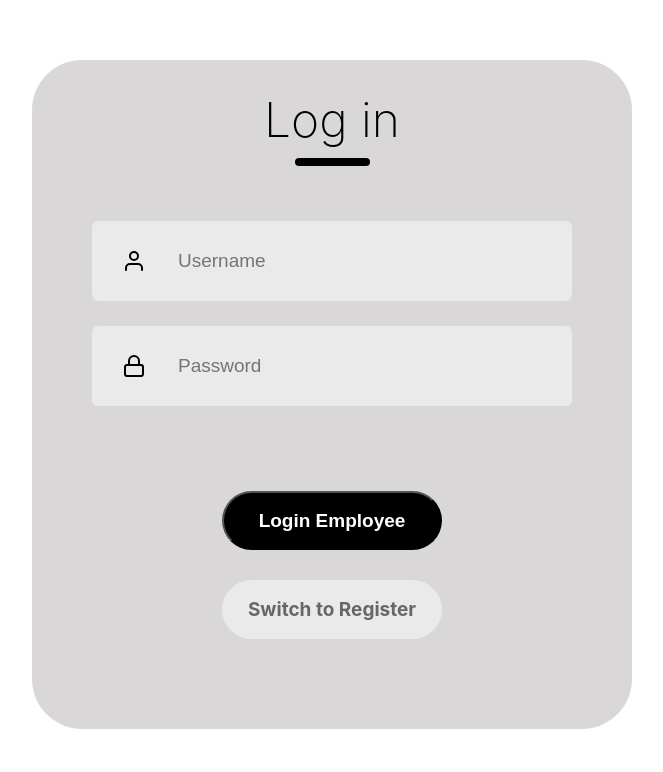
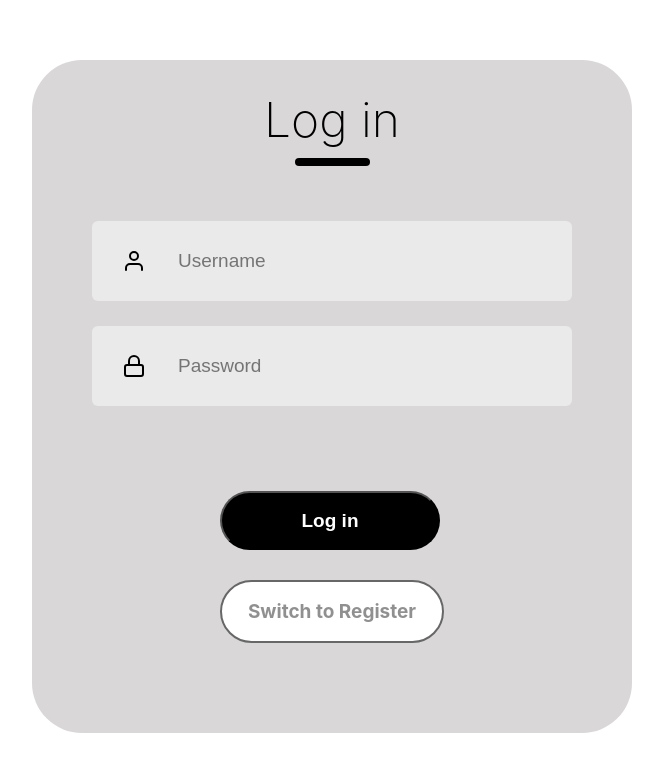
Before and after one commit to darrbrm/videoshoppe, a React (Create React App) app: page / in a window 1280 px wide. Shown: the part 140-912 px from the top of the page, without its empty margins (308-971 px from the left). Built offline with nearby package versions, Linux system fonts and the light colour scheme.

Commit message:
Updated styles and login error handling

```diff
--- a/src/Components/LoginSignup/LoginSignup.css
+++ b/src/Components/LoginSignup/LoginSignup.css
@@ -68,8 +68,10 @@
     gap: 30px;
     margin: 60px auto;
     pointer-events: all;
+    justify-content: center;
 }
 
+/* Primary submit button */
 .submit {
     display: flex;
     justify-content: center;
@@ -82,11 +84,54 @@
     font-size: 19px;
     font-weight: 700;
     cursor: pointer;
-    pointer-events: all;
+    transition: background 0.3s ease-in-out;
 }
 
+.submit:hover {
+    background: #333;
+}
+
+/* Alternate submit button (grayed out) */
 .gray {
     background: #EAEAEA;
     color: #676767;
     cursor: pointer;
 }
+
+.gray:hover {
+    background: #d0d0d0;
+}
+
+/* Error message styling */
+.error-message {
+    color: red;
+    background-color: #ffe6e6;
+    padding: 10px;
+    border-radius: 5px;
+    text-align: center;
+    margin-top: 10px;
+    font-weight: bold;
+}
+
+/* Switch button styling */
+.switch-btn {
+    display: flex;
+    justify-content: center;
+    align-items: center;
+    width: 220px;
+    height: 59px;
+    background: #ffffff;  /* White background */
+    border: 2px solid #676767; /* Darker outline */
+    color: #909090;  /* Slightly lighter than the border */
+    border-radius: 50px;
+    font-size: 19px;
+    font-weight: 700;
+    cursor: pointer;
+    transition: all 0.3s ease-in-out;
+}
+
+.switch-btn:hover {
+    background: #f5f5f5; /* Slightly darker on hover */
+    border-color: #505050; /* Darker border on hover */
+    color: #7a7a7a; /* Slightly darker text on hover */
+}
--- a/src/Components/LoginSignup/LoginSignup.jsx
+++ b/src/Components/LoginSignup/LoginSignup.jsx
@@ -13,44 +13,37 @@ const LoginSignup = () => {
   const [adminPassword, setAdminPassword] = useState('');
   const { setState } = useMyContext();
   const [error, setError] = useState('');
-  const [loading, setLoading] = useState(false);  // Loading state
+  const [loading, setLoading] = useState(false);
 
-  // Backend URL (make sure it's correct for your environment)
-  const backendUrl = 'http://localhost:5001';  // Adjust this as needed
+  const backendUrl = 'http://localhost:5001';
 
-  // Handle form submission
   const handleSubmit = async (e) => {
-    e.preventDefault();  // Prevent form from refreshing the page
-    setError('');  // Reset error state
-    setLoading(true);  // Set loading state to true
+    e.preventDefault();
+    setError('');
+    setLoading(true);
 
     try {
       let response;
+      if (action === 'Log in') {
+        response = await axios.post(`${backendUrl}/api/login`, { username, password });
+      } else {
+        response = await axios.post(`${backendUrl}/api/register`, { username, password, adminPassword });
+      }
 
-      if (action === 'Log in') {
-        // Sending a POST request for login
-        response = await axios.post(`${backendUrl}/api/login`, { username, password });
       if (response.data.success) {
         setState('Logged in');
-          console.log('Login successful');
+        console.log(`${action} successful`);
       } else {
         setError(response.data.message);
       }
-      } else if (action === 'Register Employee') {
-        // Sending a POST request for registration
-        response = await axios.post(`${backendUrl}/api/register`, { username, password, adminPassword });
-        if (response.data.success) {
-          console.log('Registration successful');
-          setState('Logged in');
+    } catch (err) {
+      if (err.response) {
+        setError(err.response.data.message || 'An unexpected error occurred.');
       } else {
-          setError(response.data.message);
+        setError('Network error. Please check your connection.');
       }
-      }
-    } catch (error) {
-      console.error('Error during request:', error);
-      setError('An error occurred, please try again later.');
     } finally {
-      setLoading(false);  // Reset loading state
+      setLoading(false);
     }
   };
 
@@ -61,15 +54,14 @@ const LoginSignup = () => {
         <div className="underline"></div>
       </div>
 
-      {/* Form for input fields */}
       <form className="inputs" onSubmit={handleSubmit}>
         <div className="input">
           <img src={user_icon} alt="username icon" />
           <input
             placeholder="Username"
             type="text"
-            value={username}  // Bind state
-            onChange={(e) => setUsername(e.target.value)}  // Update state on input change
+            value={username}
+            onChange={(e) => setUsername(e.target.value)}
           />
         </div>
 
@@ -78,8 +70,8 @@ const LoginSignup = () => {
           <input
             placeholder="Password"
             type="password"
-            value={password}  // Bind state
-            onChange={(e) => setPassword(e.target.value)}  // Update state on input change
+            value={password}
+            onChange={(e) => setPassword(e.target.value)}
           />
         </div>
 
@@ -89,22 +81,21 @@ const LoginSignup = () => {
             <input
               placeholder="Administrator Password"
               type="password"
-              value={adminPassword}  // Bind state
-              onChange={(e) => setAdminPassword(e.target.value)}  // Update state on input change
+              value={adminPassword}
+              onChange={(e) => setAdminPassword(e.target.value)}
             />
           </div>
         )}
 
-        {/* Error message */}
         {error && <div className="error-message">{error}</div>}
 
         <div className="submit-container">
-          <button type="submit" className={action === 'Register Employee' ? 'submit gray' : 'submit'} disabled={loading}>
-            {loading ? 'Processing...' : action === 'Log in' ? 'Login Employee' : 'Register Employee'}
+          <button type="submit" className="submit" disabled={loading}>
+            {loading ? 'Processing...' : action}
           </button>
 
           <div
-            className={action === 'Log in' ? 'submit gray' : 'submit'}
+            className="switch-btn"
             onClick={() => setAction(action === 'Log in' ? 'Register Employee' : 'Log in')}
           >
             {action === 'Log in' ? 'Switch to Register' : 'Switch to Login'}
```
Lines whose indentation alone changed are shown as unchanged.
